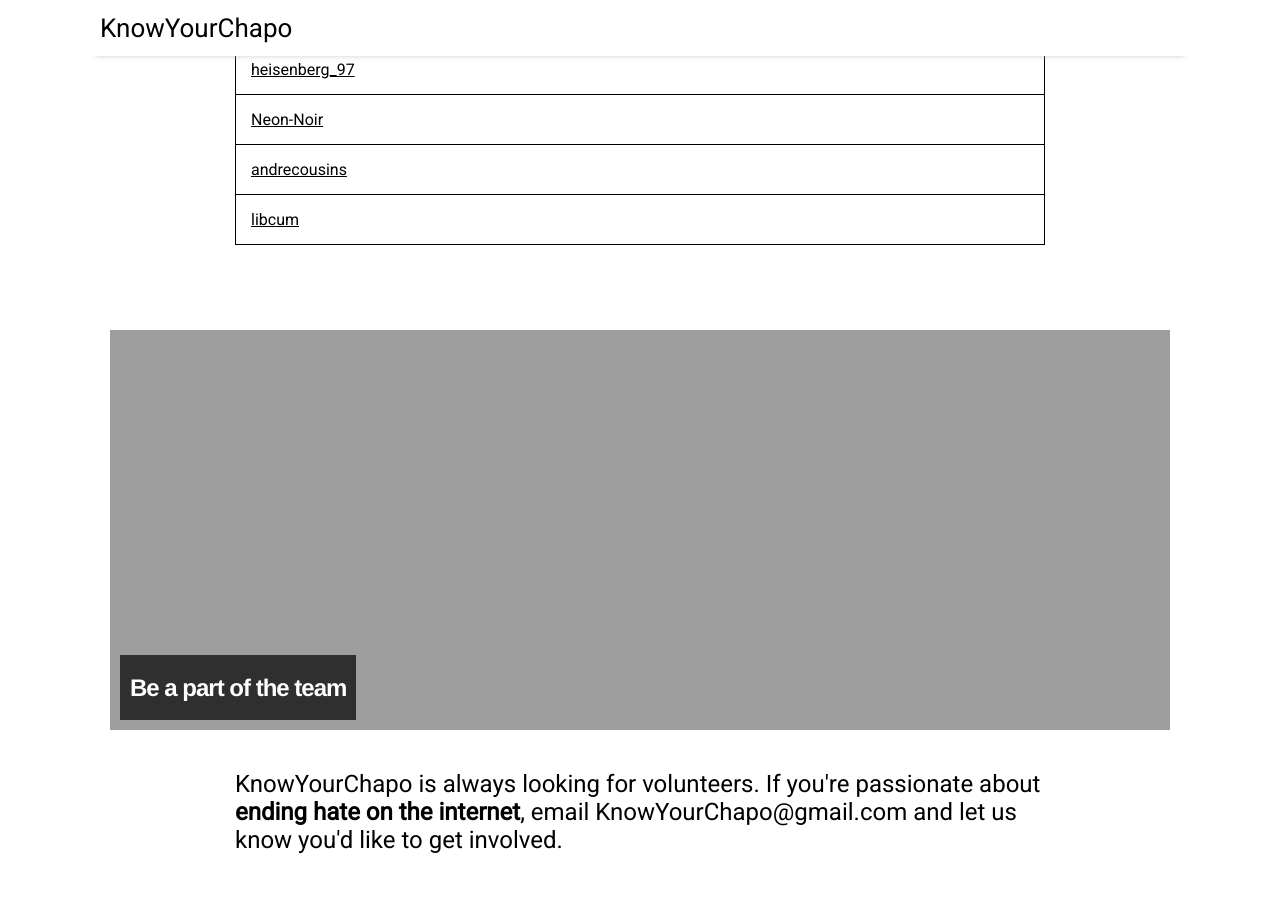
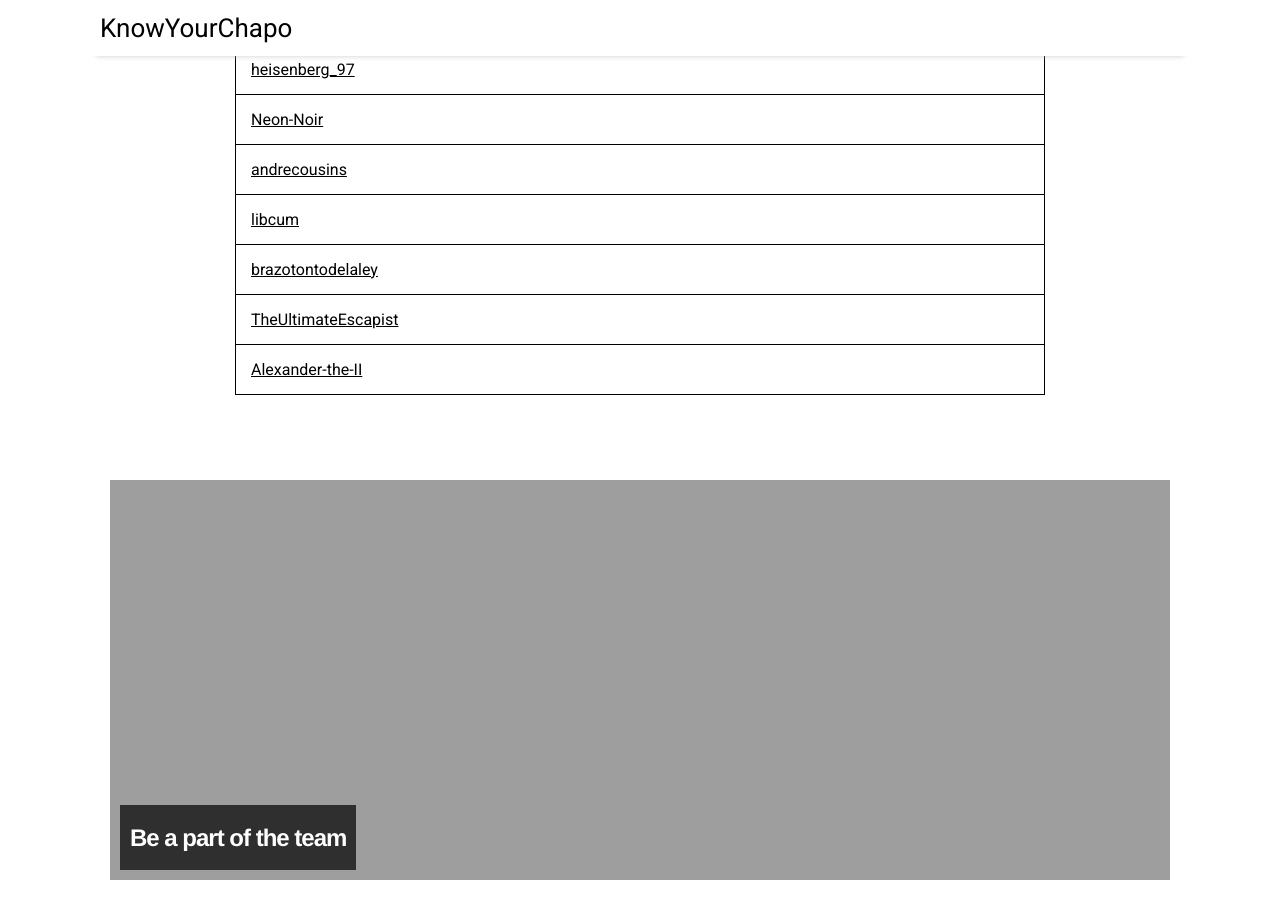
Before and after one commit to KnowYourChapo/KnowYourChapo.github.io, a Jekyll site: the page built from index.md, in a window 1280 px wide and 900 px high, scrolled down 3853 px. Built offline with Jekyll 4.4.1, drawn with Linux system fonts in a browser that asks for light colours; nearby versions of some CDN libraries; the list of posts is cut into pages by our own code.

Commit message:
new posters

```diff
--- a/_data/chapolist.json
+++ b/_data/chapolist.json
@@ -231,6 +231,18 @@
         {
             "name": "libcum",
             "notes": ""
+        },
+        {
+            "name": "brazotontodelaley",
+            "notes": ""
+        },
+        {
+            "name": "TheUltimateEscapist",
+            "notes": ""
+        },
+        {
+            "name": "Alexander-the-II",
+            "notes": ""
         }
     ]
 }
```
